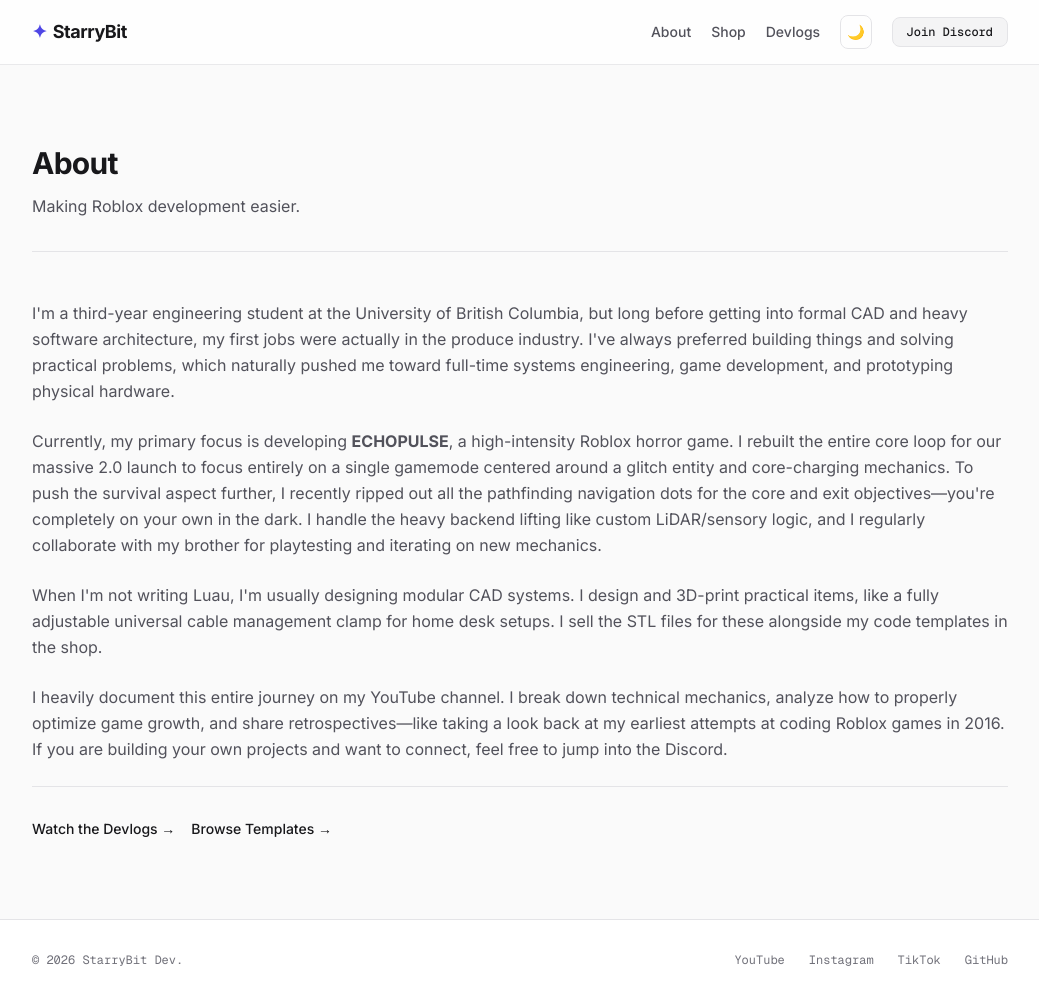
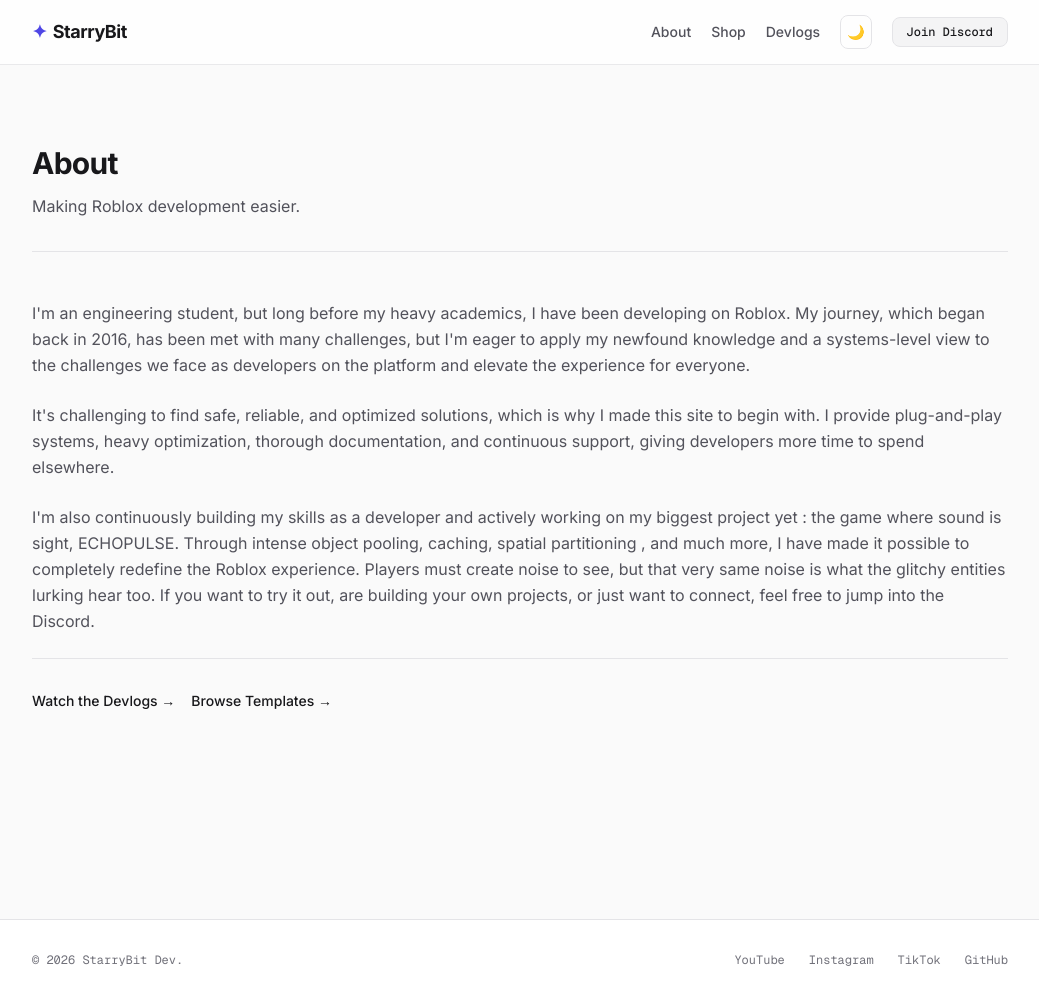
Before and after one commit to StarryBit/starrybit.github.io, a Jekyll site: the page built from about/index.html, in a window 1280 px wide and 1000 px high. Shown: the whole window, without its empty margins (120-1159 px from the left). Built offline with Jekyll 4.4.1, drawn with Linux system fonts in a browser that asks for light colours; nearby versions of some CDN libraries.

Commit message:
Update index.html

```diff
--- a/about/index.html
+++ b/about/index.html
@@ -14,19 +14,15 @@
 
         <section id="portfolio" class="space-y-6 text-base text-zinc-600 dark:text-zinc-400 leading-relaxed">
         <p>
-                I'm a third-year engineering student at the University of British Columbia, but long before getting into formal CAD and heavy software architecture, my first jobs were actually in the produce industry. I've always preferred building things and solving practical problems, which naturally pushed me toward full-time systems engineering, game development, and prototyping physical hardware.
+                I'm an engineering student, but long before my heavy academics, I have been developing on Roblox. My journey, which began back in 2016, has been met with many challenges, but I'm eager to apply my newfound knowledge and a systems-level view to the challenges we face as developers on the platform and elevate the experience for everyone.
             </p>
 
             <p>
-                Currently, my primary focus is developing <strong>ECHOPULSE</strong>, a high-intensity Roblox horror game. I rebuilt the entire core loop for our massive 2.0 launch to focus entirely on a single gamemode centered around a glitch entity and core-charging mechanics. To push the survival aspect further, I recently ripped out all the pathfinding navigation dots for the core and exit objectives—you're completely on your own in the dark. I handle the heavy backend lifting like custom LiDAR/sensory logic, and I regularly collaborate with my brother for playtesting and iterating on new mechanics.
+                It's challenging to find safe, reliable, and optimized solutions, which is why I made this site to begin with. I provide plug-and-play systems, heavy optimization, thorough documentation, and continuous support, giving developers more time to spend elsewhere.
             </p>
 
             <p>
-                When I'm not writing Luau, I'm usually designing modular CAD systems. I design and 3D-print practical items, like a fully adjustable universal cable management clamp for home desk setups. I sell the STL files for these alongside my code templates in the shop.
-            </p>
-
-            <p>
-                I heavily document this entire journey on my YouTube channel. I break down technical mechanics, analyze how to properly optimize game growth, and share retrospectives—like taking a look back at my earliest attempts at coding Roblox games in 2016. If you are building your own projects and want to connect, feel free to jump into the Discord.
+                I'm also continuously building my skills as a developer and actively working on my biggest project yet : the game where sound  is  sight, ECHOPULSE. Through intense object pooling, caching, spatial partitioning , and much more, I have made it possible to completely redefine the Roblox experience. Players must create noise to see, but that very same noise is what the glitchy entities lurking hear too. If you want to try it out, are building your own projects, or just want to connect, feel free to jump into the Discord.
             </p>
 
         <div class="mt-12 flex gap-4 pt-8 border-t border-zinc-200 dark:border-zinc-800/60">
```
